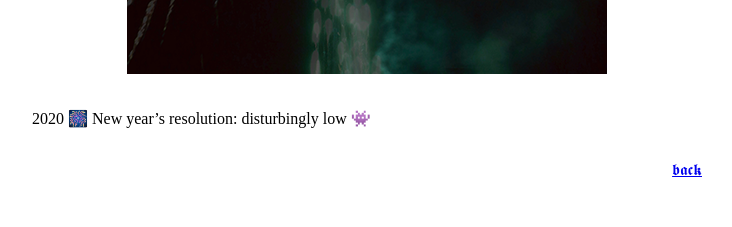
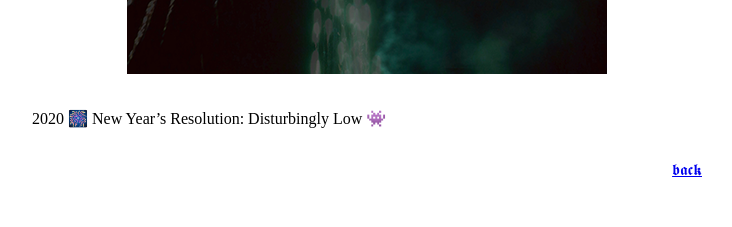
Before and after one commit to ultralightpark/ultralightpark.github.io, a Jekyll site: the page built from _posts/2020-01-01-1.markdown, in a window 1280 px wide. Shown: the part 828-1055 px from the top of the page, without its empty margins (273-1005 px from the left). Built offline with Jekyll 4.4.1, drawn with Linux system fonts in a browser that asks for light colours.

```diff
--- a/_posts/2020-01-01-1.markdown
+++ b/_posts/2020-01-01-1.markdown
@@ -5,4 +5,4 @@ date:   2019-01-01 00:00:00 +0200
 categories: default
 ---
 <img src="{{ site.url }}/assets/content/tCJi1lma.png"/>
-2020 🎆 New year's resolution: disturbingly low 👾
+2020 🎆 New Year's Resolution: Disturbingly Low 👾
```
